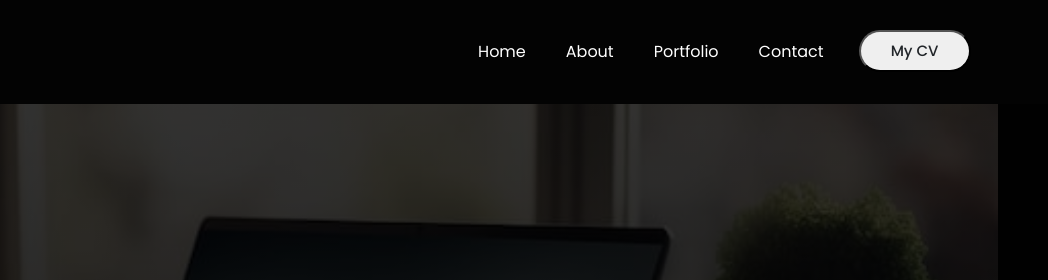
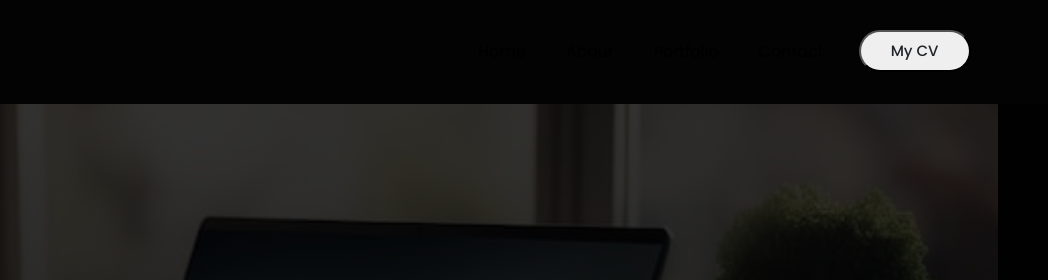
Before and after one commit to kokilabharathi/portfolio, a plain HTML site: page index.html in a window 1280 px wide. Shown: the top 280 px of the page, 232-1280 px from the left. Drawn offline with nearby package versions, Linux system fonts and the light colour scheme; a script that the page names is missing; files whose address does not match are found by name.

Commit message:
Update index.html

```diff
--- a/index.html
+++ b/index.html
@@ -23,11 +23,11 @@
         </button>
         <div class="navbar-collapse collapse mt-3 mt-lg-0" id="navbarToggler">
           <ul class="navbar-nav ms-auto">
-            <li class="nav-item  me-lg-5"><a href="#hero-section" class="nav-link text-white">Home</a></li>
-            <li class="nav-item me-lg-5"><a href="#about-section" class="nav-link text-white">About</a></li>
+            <li class="nav-item  me-lg-5"><a href="#hero-section" class="nav-link text-black">Home</a></li>
+            <li class="nav-item me-lg-5"><a href="#about-section" class="nav-link text-black">About</a></li>
             <!-- <li class="nav-item me-lg-5"><a href="#services-section" class="nav-link text-white">Services</a></li> -->
-            <li class="nav-item me-lg-5"><a href="#portfolio" class="nav-link text-white">Portfolio</a></li>
-            <li class="nav-item me-lg-5"><a href="#contact-us" class="nav-link text-white">Contact</a></li>
+            <li class="nav-item me-lg-5"><a href="#portfolio" class="nav-link text-black">Portfolio</a></li>
+            <li class="nav-item me-lg-5"><a href="#contact-us" class="nav-link text-black">Contact</a></li>
             <li class="nav-item mt-3 mt-lg-0">
               <button class="btn-light rounded-pill px-5"><a
                   class="text-dark p-3 px-0 d-inline-block text-decoration-none h4"
```
